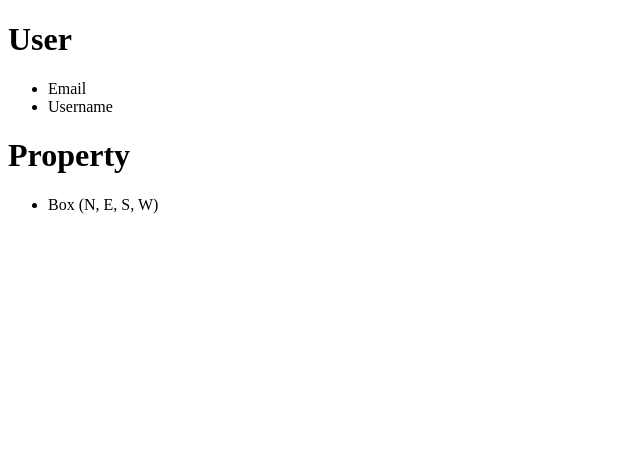
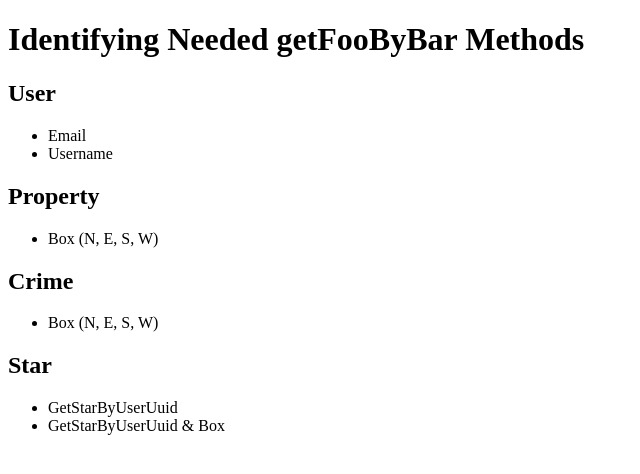
Before and after one commit to Go-Gitters/apcimap, a PHP site: page /getfoobybars.php in a window 1280 px wide. Shown: the top 474 px of the page, without its empty margins (0-640 px from the left). Run offline with PHP 8.4, Linux system fonts and the light colour scheme.

Commit message:
add crime and star methods

```diff
--- a/php/public_html/documentation/getfoobybars.php
+++ b/php/public_html/documentation/getfoobybars.php
@@ -6,17 +6,28 @@
 
 </head>
 <body>
-	<h1>User</h1>
+<h1>Identifying Needed getFooByBar Methods</h1>
+	<h2>User</h2>
 		<ul>
 			<li>Email</li>
 			<li>Username</li>
 		</ul>
 
-	<h1>Property</h1>
+	<h2>Property</h2>
 	<ul>
 		<li>Box (N, E, S, W)</li>
 	</ul>
 
+	<h2>Crime</h2>
+	<ul>
+		<li>Box (N, E, S, W)</li>
+	</ul>
+
+	<h2>Star</h2>
+	<ul>
+		<li>GetStarByUserUuid</li>
+		<li>GetStarByUserUuid & Box</li>
+	</ul>
+
 </body>
-
 </html>
```
